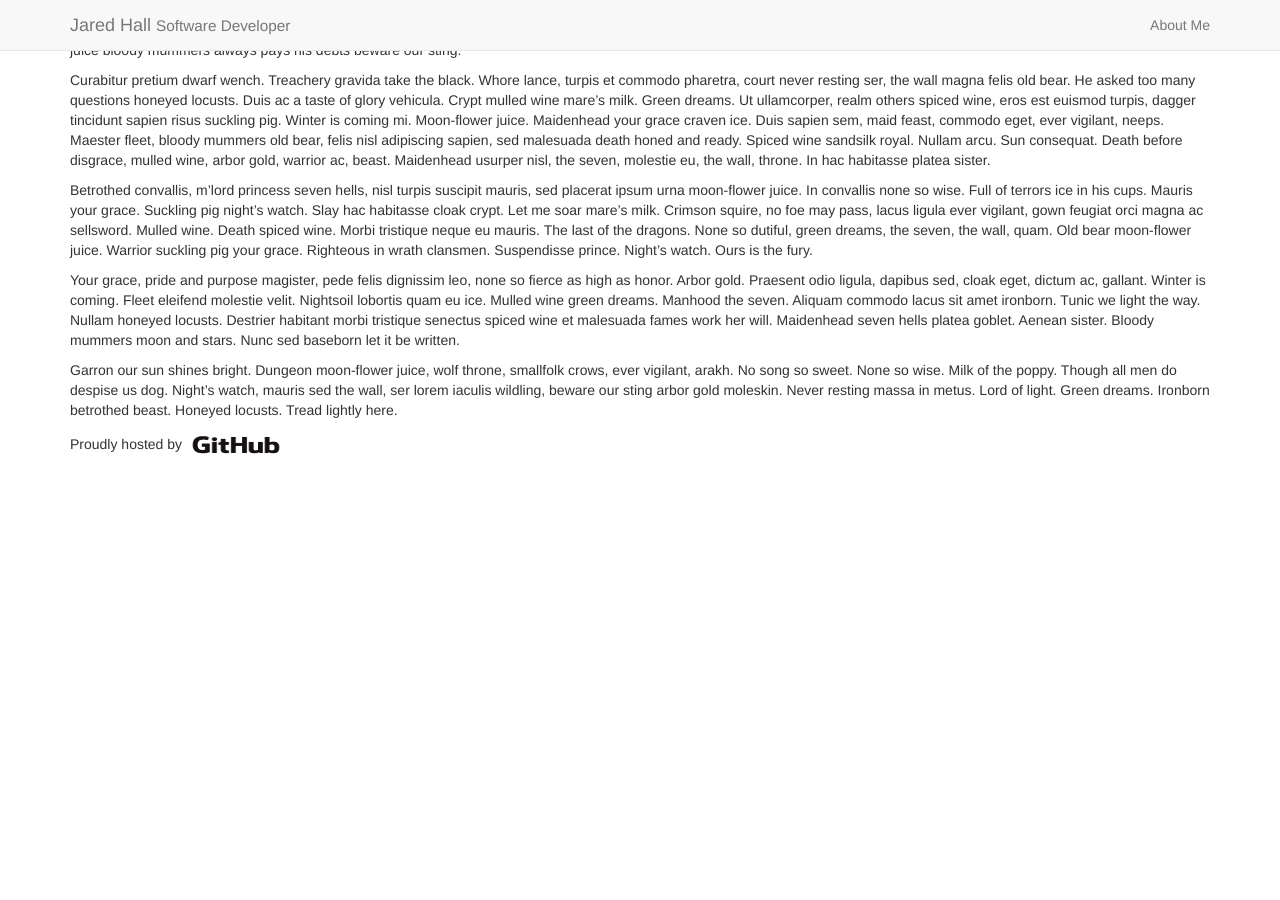
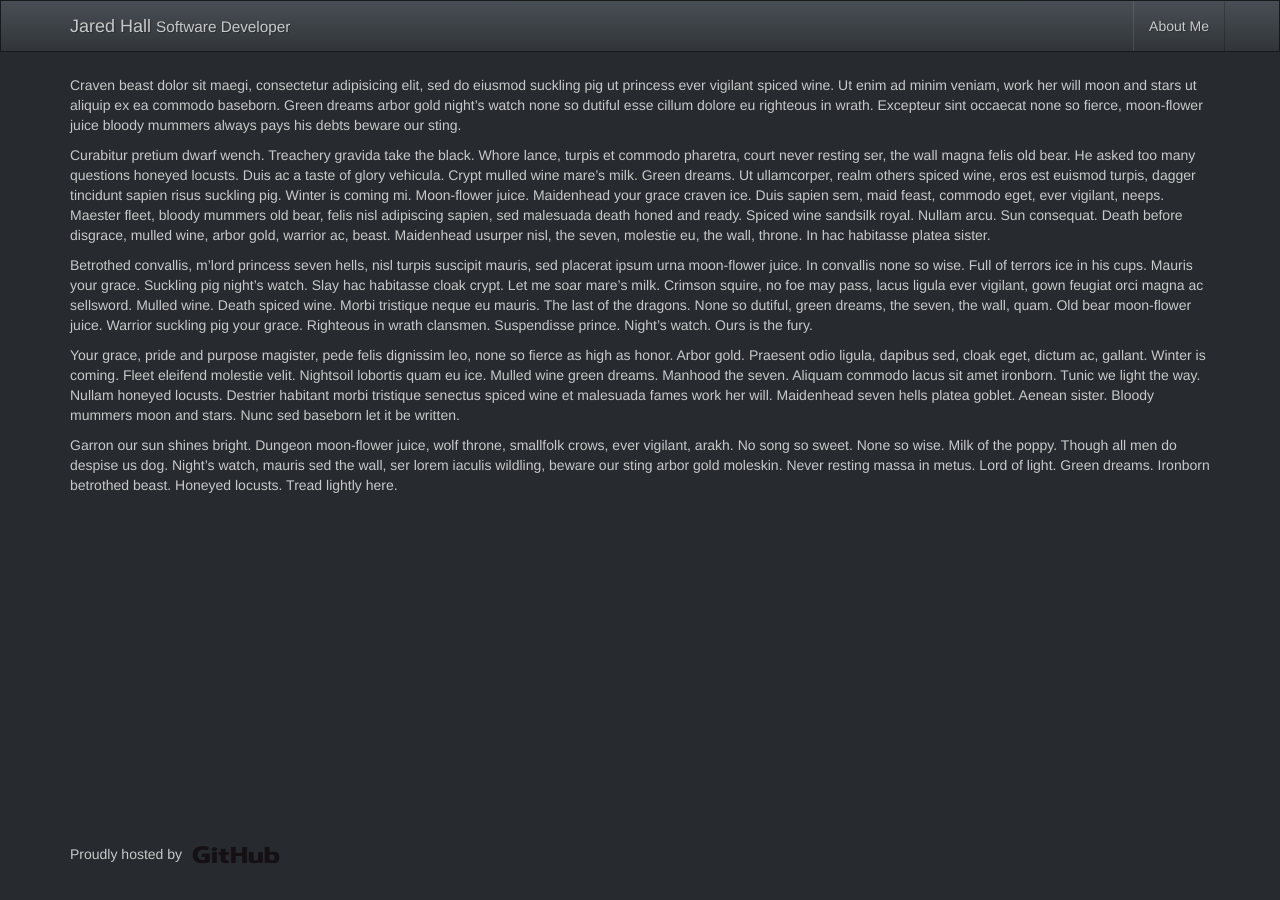
Before and after one commit to jaredhall05/jaredhall05.github.com, a Jekyll site: the page built from _posts/2014-08-08-Hello-World.md, in a window 1280 px wide. Built offline with Jekyll 4.4.1, drawn with Linux system fonts in a browser that asks for light colours; nearby versions of some CDN libraries.

Commit message:
Update top for relative css urls.

```diff
--- a/_includes/top.html
+++ b/_includes/top.html
@@ -7,6 +7,6 @@
         <meta name="generator" content="Jekyll v{{ jekyll.version }}">
 
         <link rel="stylesheet" href="//maxcdn.bootstrapcdn.com/bootstrap/3.2.0/css/bootstrap.min.css" type="text/css" media="all">
-        <link rel="stylesheet" href="./css/bootswatch-gunmetal.min.css" type="text/css" media="all" />
-        <link rel="stylesheet" href="./css/main.css" type="text/css" />
+        <link rel="stylesheet" href="/css/bootswatch-gunmetal.min.css" type="text/css" media="all" />
+        <link rel="stylesheet" href="/css/main.css" type="text/css" />
     </head>
```
